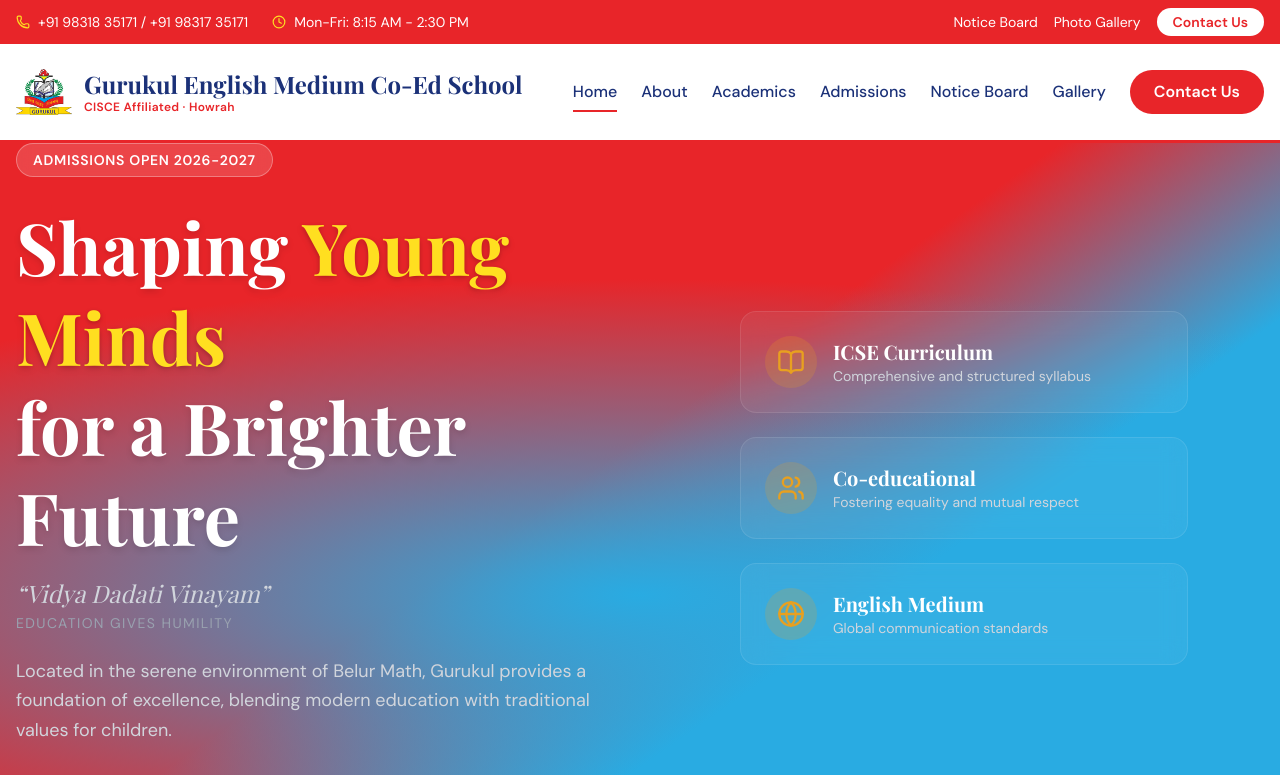
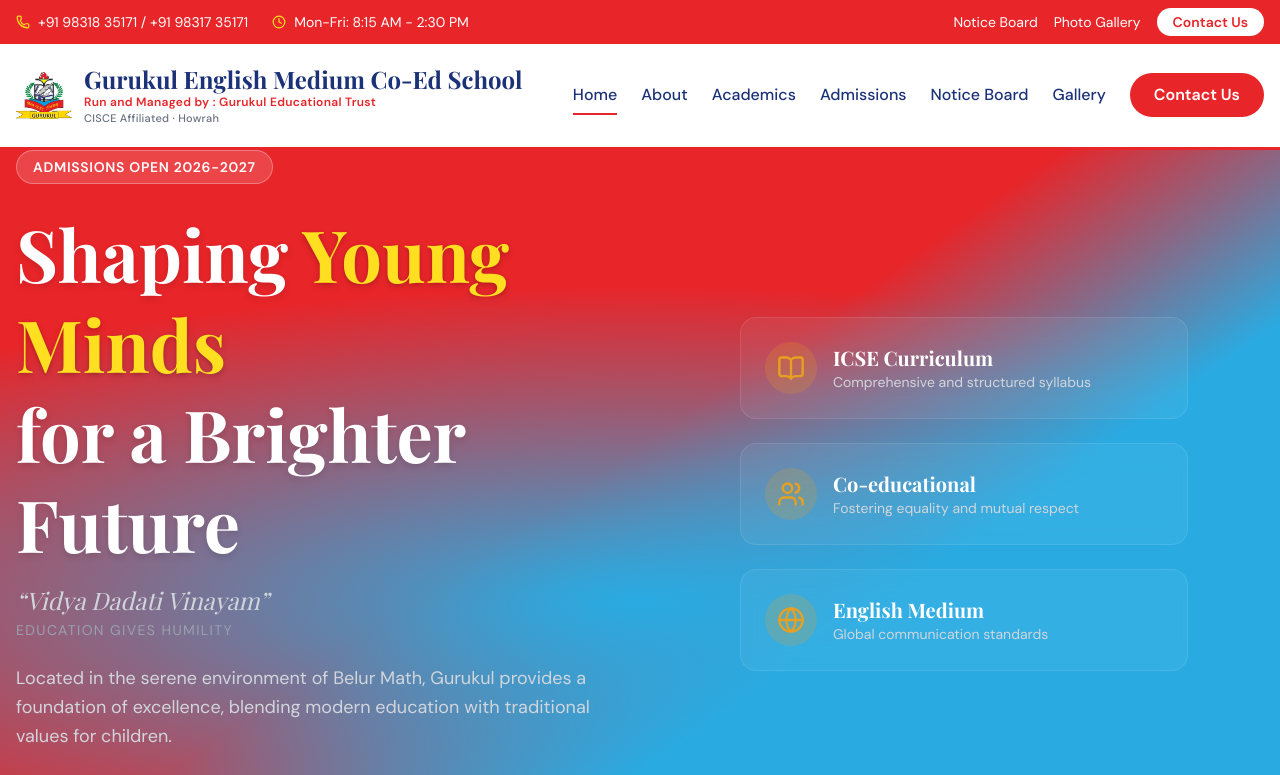
Before and after one commit to engineersatworkshop/gurukulbelur.org, a Next.js app: page / in a window 1280 px wide. Shown: the top 775 px of the page. Built offline with nearby package versions, Linux system fonts and the light colour scheme.

Commit message:
Add Run and Managed by Gurukul Educational Trust

```diff
--- a/src/components/Footer.tsx
+++ b/src/components/Footer.tsx
@@ -9,11 +9,14 @@
         <div className="grid grid-cols-1 md:grid-cols-3 gap-8 mb-12">
           {/* Brand Block */}
           <div>
-            <div className="flex items-center space-x-3 mb-4">
+            <div className="flex items-center space-x-3 mb-2">
               <div className="w-12 h-12 flex items-center justify-center relative">
                 <Image src="/main logopng.png" alt="Gurukul Logo" width={48} height={48} className="w-full h-full object-contain" />
               </div>
-              <h2 className="font-serif text-xl md:text-2xl font-bold text-white leading-tight">Gurukul English Medium Co-Ed School</h2>
+              <div>
+                <h2 className="font-serif text-xl md:text-2xl font-bold text-white leading-tight">Gurukul English Medium Co-Ed School</h2>
+                <p className="text-xs font-semibold text-yellow-300 mt-1">Run and Managed by : Gurukul Educational Trust</p>
+              </div>
             </div>
             <p className="text-brand-gold italic font-serif mb-4">&ldquo;Vidya Dadati Vinayam&rdquo;</p>
             <p className="text-gray-400 text-sm leading-relaxed mb-4">
--- a/src/components/Navbar.tsx
+++ b/src/components/Navbar.tsx
@@ -45,6 +45,9 @@
               Gurukul English Medium Co-Ed School
             </h1>
             <p className="text-xs font-sans tracking-wide" style={{ color: '#E82529', fontWeight: 600 }}>
+              Run and Managed by : Gurukul Educational Trust
+            </p>
+            <p className="text-[11px] font-sans tracking-wide text-gray-500 font-medium">
               CISCE Affiliated · Howrah
             </p>
           </div>
```
Also changed, not shown: 1 other file (tests, documents, lock files or other folders).
